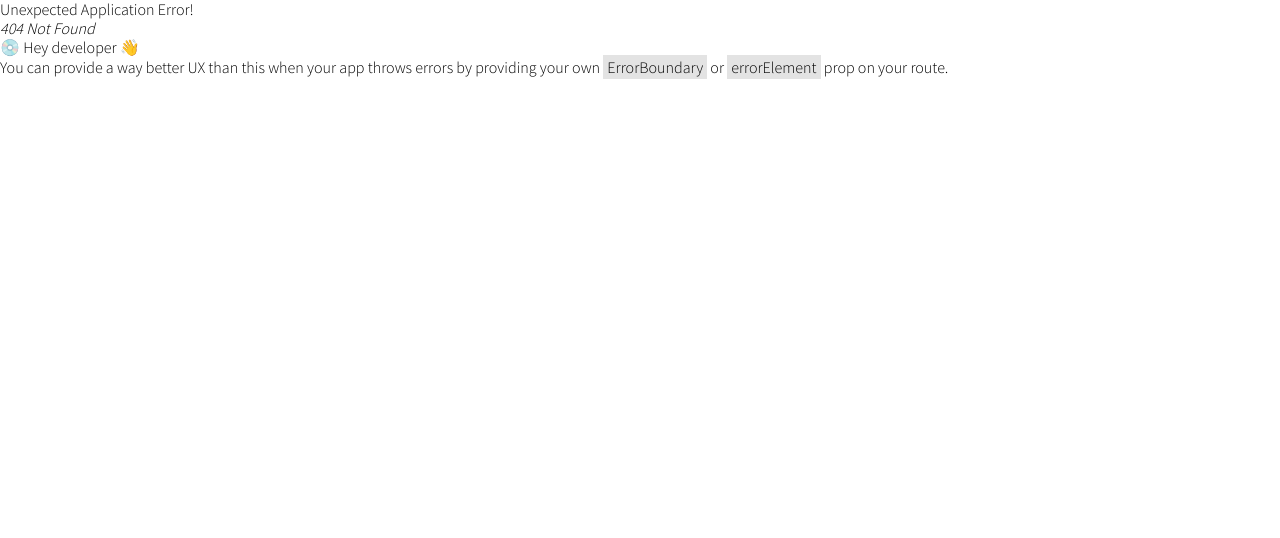
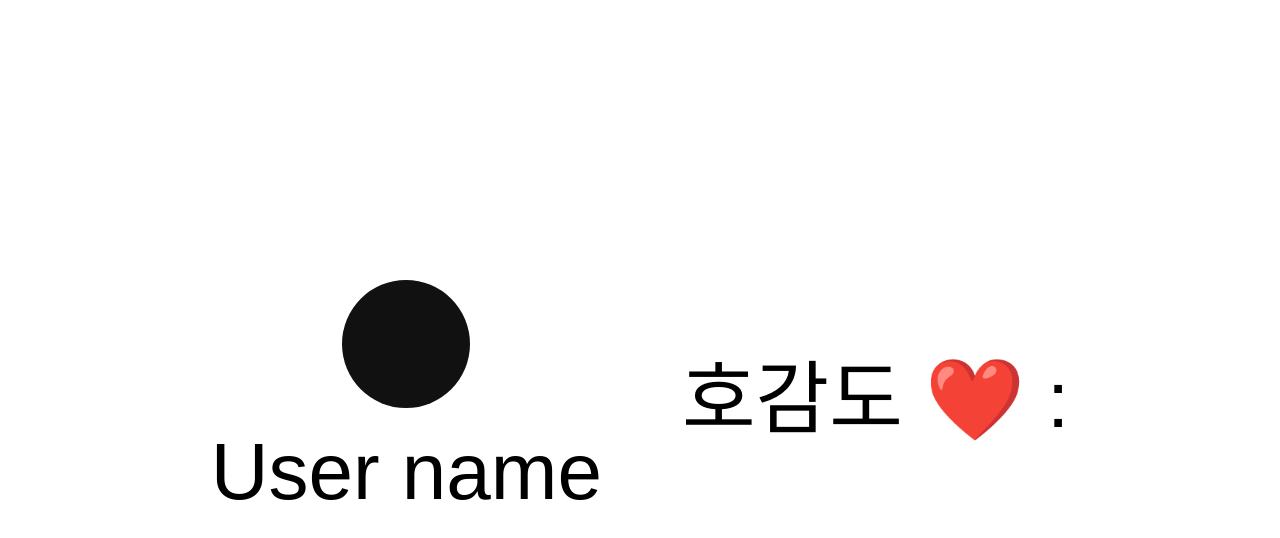
Before and after one commit to bagle-ggul/Bagel-Frontend, a React (Create React App) app: page /profile in a window 1280 px wide. Before the commit this address had no page. Shown: the top 538 px of the page. Built offline with nearby package versions, Linux system fonts and the light colour scheme.

Commit message:
profile_page

```diff
--- a/src/Route.jsx
+++ b/src/Route.jsx
@@ -1,6 +1,7 @@
 import { createBrowserRouter } from "react-router-dom";
 import Home from "./pages/Home";
 import Start from "./pages/Start";
+import Profile from "./pages/Profile";
 const router = createBrowserRouter([
   {
     path: "/",
@@ -13,6 +14,10 @@ const router = createBrowserRouter([
         path: "start",
         element: <Start />,
       },
+      {
+        path: "profile",
+        element: <Profile />,
+      },
     ],
   },
 ]);
--- /dev/null
+++ b/src/pages/Profile.jsx
@@ -0,0 +1,49 @@
+import styled from "styled-components";
+
+const Wrapper = styled.div`
+  height: 100vh;
+  width: 100vw;
+  display: flex;
+  justify-content: center;
+  align-items: center;
+  font-size: 5rem;
+`;
+
+const Main = styled.div`
+  display: flex;
+  justify-content: center;
+  align-items: center;
+  gap: 5rem;
+  text-align: center;
+`;
+
+const AvatarWrapper = styled.div`
+  display: flex;
+  flex-direction: column;
+  justify-content: center;
+  align-items: center;
+  gap: 1rem;
+`;
+
+const Avatar = styled.div`
+  width: 8rem;
+  height: 8rem;
+  background-color: #111;
+  border-radius: 50%;
+`;
+
+export default function Profile() {
+  return (
+    <Wrapper>
+      <Main>
+        <AvatarWrapper>
+          <Avatar />
+          <span>User name</span>
+        </AvatarWrapper>
+        <AvatarWrapper>
+          <span>호감도 ❤️ : </span>
+        </AvatarWrapper>
+      </Main>
+    </Wrapper>
+  );
+}
```
